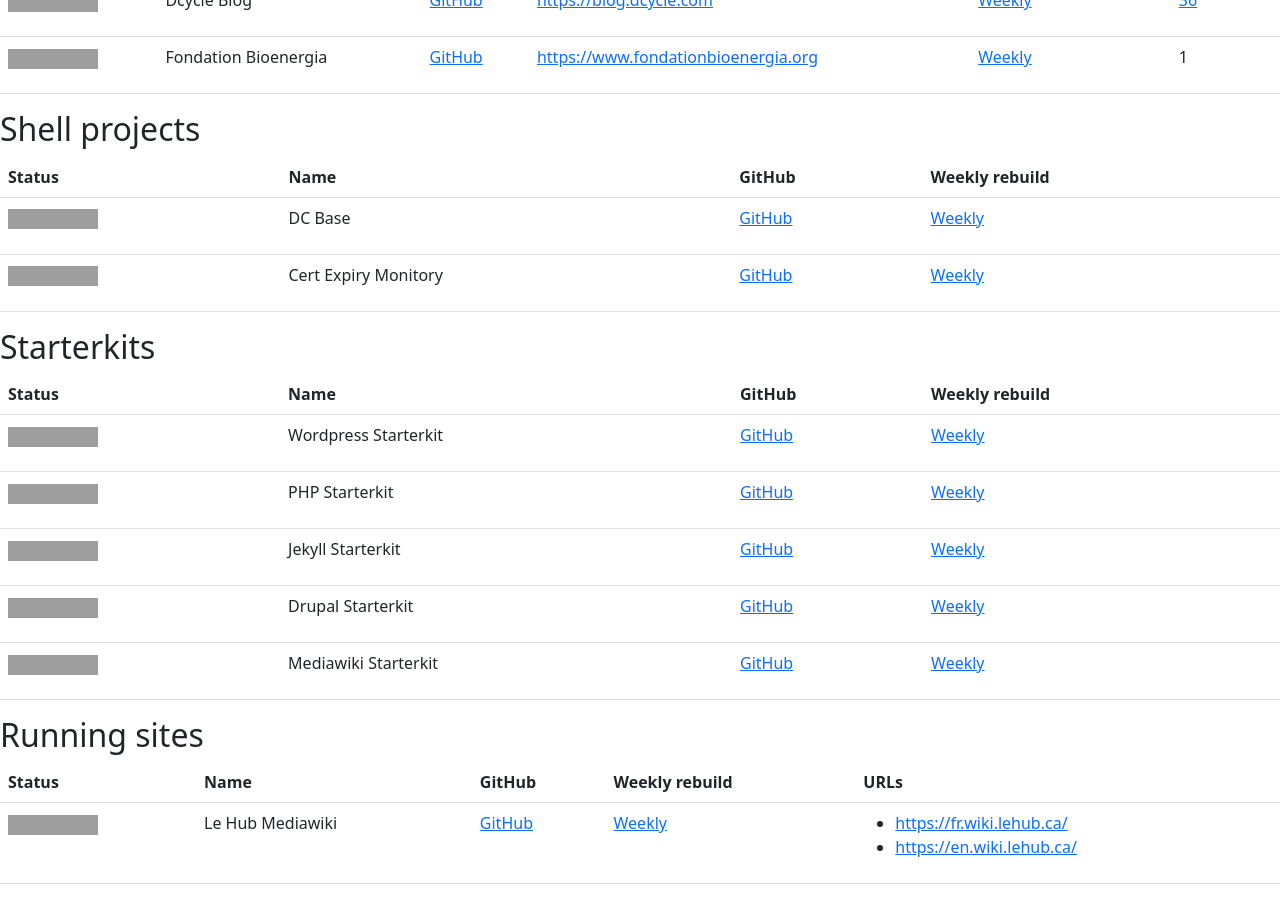
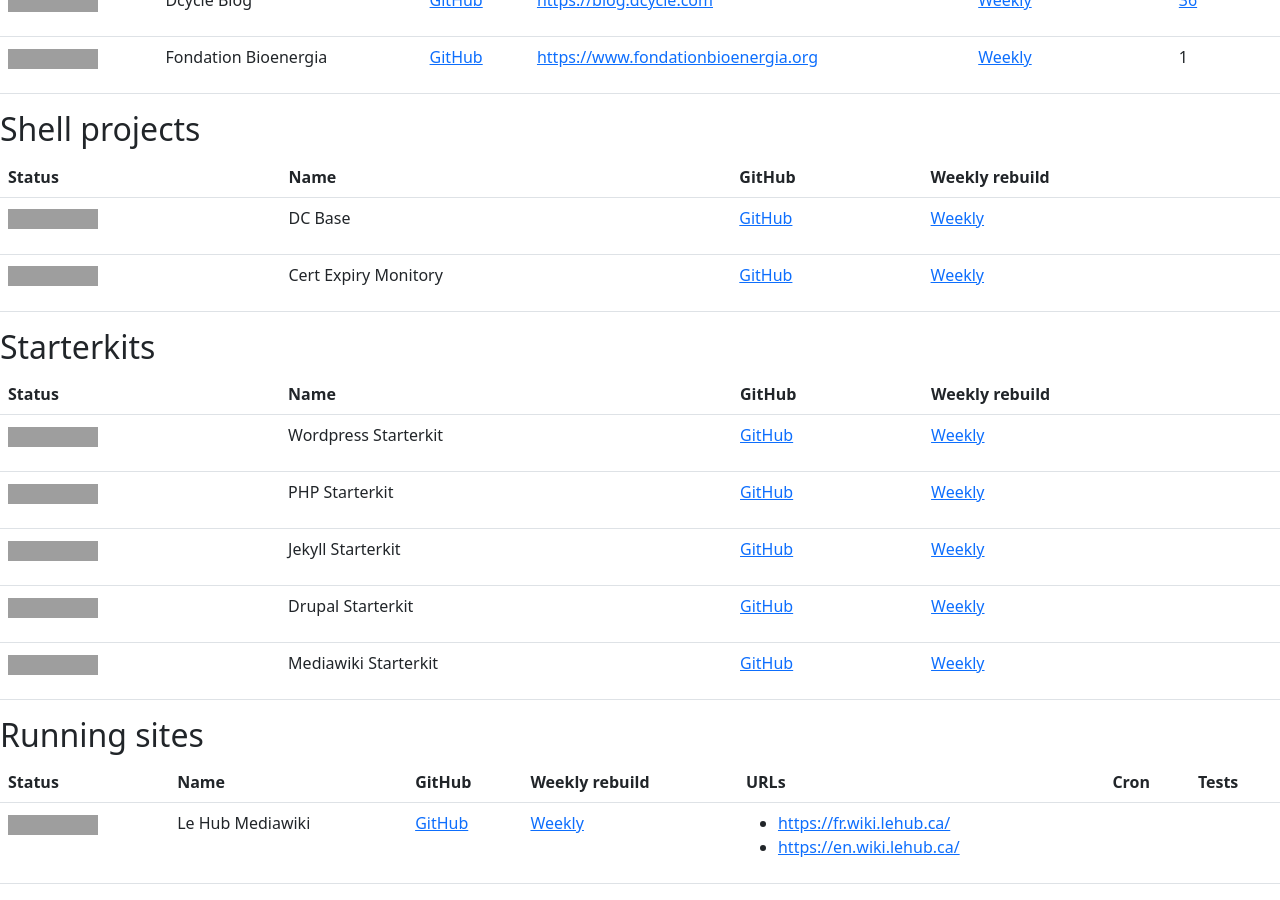
Before and after one commit to dcycle/project-info, a Jekyll site: the page built from docs/projects.html, in a window 1280 px wide and 900 px high, scrolled down 2479 px, cut to the strip 0-900 px from the top of the window. Built offline with Jekyll 4.4.1, drawn with Linux system fonts in a browser that asks for light colours; grey boxes are pictures that could not be loaded.

Commit message:
Add cron and tests to running sites

```diff
--- a/docs/projects.html
+++ b/docs/projects.html
@@ -110,6 +110,8 @@ layout: basic
     <th>GitHub</th>
     <th>Weekly rebuild</th>
     <th>URLs</th>
+    <th>Cron</th>
+    <th>Tests</th>
   </tr>
   {% for site in site.categories.jekyll_running %}
   <tr>
@@ -122,6 +124,16 @@ layout: basic
       <li><a href="{{ url }}" target="_blank">{{ url }}</a></li>
       {% endfor %}
     </ul></td>
+    <td><ul>
+      {% for url in site.cron %}
+      <li><a href="{{ url }}" target="_blank">{{ url }}</a></li>
+      {% endfor %}
+    </ul></td>
+    <td><ul>
+      {% for url in site.tests %}
+      <li><a href="{{ url }}" target="_blank">{{ url }}</a></li>
+      {% endfor %}
+    </ul></td>
   </tr>
   {% endfor %}
 </table>
```
Also changed, not shown: docs/jekyll_running/_posts/2022-12-16-lehubmediawiki.md (+2 -0 lines).
